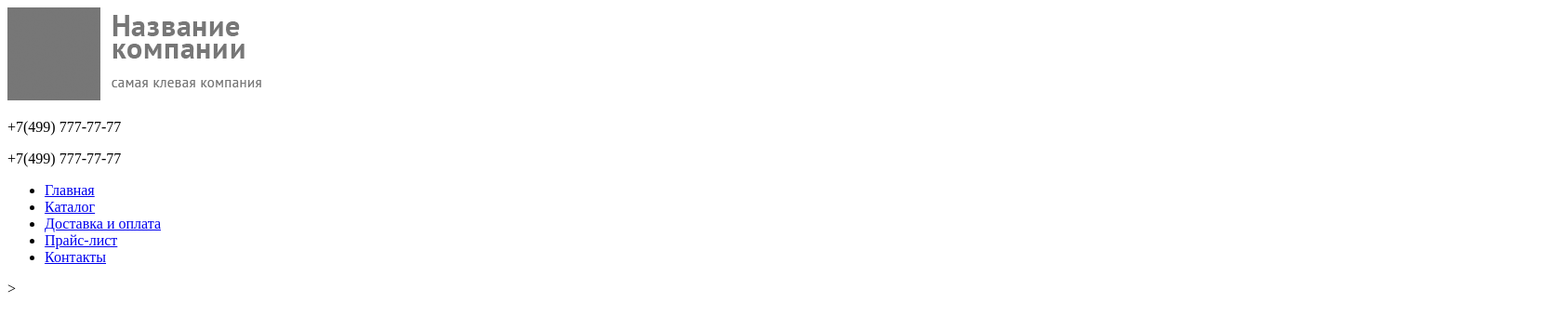
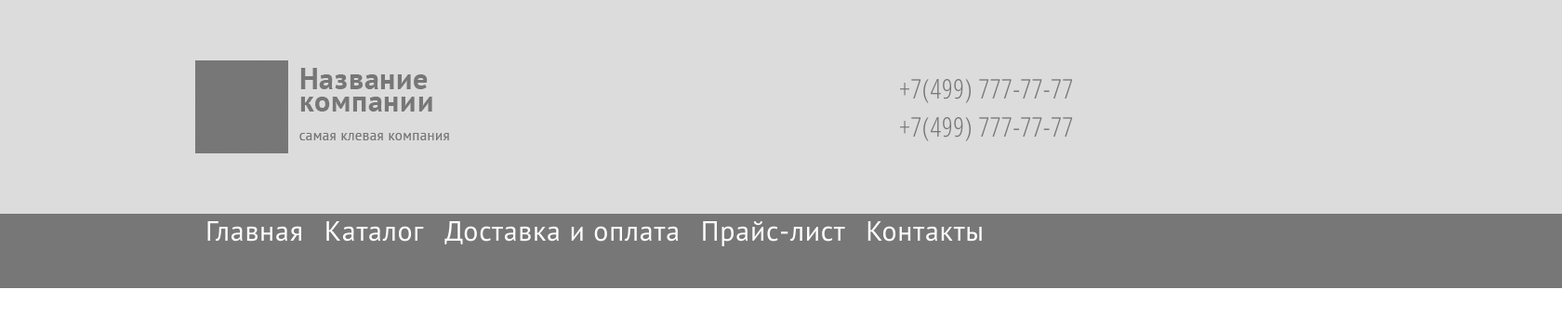
Before and after one commit to vloydd/HTML_project2, a plain HTML site: page index.html in a window 1280 px wide. Shown: the whole page at 93% size, 1680 px wide, since content can reach past the window. Drawn offline with Linux system fonts and the light colour scheme.

Commit message:
upate 10

```diff
--- a/css/style.css
+++ b/css/style.css
@@ -1,3 +1,119 @@
+@import url('https://fonts.googleapis.com/css2?family=PT+Sans&display=swap');
+
+@font-face {
+    font-family: 'Open Sans Condensed';
+    src: local('Open Sans Condensed Light'), local('OpenSansCondensed-Light'),
+        url('OpenSansCondensed-Light.woff2') format('woff2'),
+        url('OpenSansCondensed-Light.woff') format('woff');
+    font-weight: 300;
+    font-style: normal;
+    font-display: swap;
+}
+
+@font-face {
+    font-family: 'Open Sans Condensed';
+    src: local('Open Sans Condensed Light Italic'), local('OpenSansCondensed-LightItalic'),
+        url('OpenSansCondensed-LightItalic.woff2') format('woff2'),
+        url('OpenSansCondensed-LightItalic.woff') format('woff');
+    font-weight: 300;
+    font-style: italic;
+    font-display: swap;
+}
+
+@font-face {
+    font-family: 'Open Sans Condensed';
+    src: local('Open Sans Condensed Bold'), local('OpenSansCondensed-Bold'),
+        url('OpenSansCondensed-Bold.woff2') format('woff2'),
+        url('OpenSansCondensed-Bold.woff') format('woff');
+    font-weight: bold;
+    font-style: normal;
+    font-display: swap;
+}
+
+
+
 *{
+}
+body {
+    line-height: 22px;
+    font-family: 'PT Sans', sans-serif;
+    margin:0;
+}
+#container {
+}
+.head{
+}
+.headsection {
+    padding:  0 200px;
+    width: 100%;
+    background-color: #dcdcdc;
+}
+.headin980 {
+    padding: 65px 10px;
+    width: 980px;
+    margin: 0;
+}
+#logo {
+    height:100px;
+    width:273px;
+    margin-right: 225px;
 
 }
+.headcont {
+    display: flex;
+    align-items: center;
+}
+.contacts {
+    margin-left: 225px;
+    font-family: 'Open Sans Condensed', sans-serif!important;
+    font-size: 29px;
+    line-height: 41px;
+    font-weight: 300;
+    letter-spacing: 0.025em;
+    color: #767676;
+    width: 256px;
+    height: 82px;
+    text-align: center;
+}
+.contacts p {
+    margin: 0;
+}
+.barsection {
+    padding:  0 200px;
+    width: 100%;
+    background-color: #777777;
+}
+.barin980 {
+    padding: 0px 10px;
+    width: 980px;
+    height: 80px;
+}
+.navbar {
+    align-items: center;
+}
+.menu {
+    display: flex;
+    align-items: center;
+    padding: 0;
+    margin:0;
+    text-align: center;
+}
+.menu li {
+    align-items: center;
+    list-style: none;
+
+}
+.menu a {
+    text-align: justify;
+    align-items: center;
+    font-size: 30px;
+    line-height: 1.2;
+    font-weight: 400;
+    letter-spacing: 0.025em;
+    color: #ffffff;
+    text-decoration: none;
+    margin: 0 11px;
+}
+.menu a:hover {
+    text-decoration: underline;
+}
--- a/index.html
+++ b/index.html
@@ -10,9 +10,9 @@
     <div id="container">
         <header class="header">
             <div class="head">
+                <div class="headsection">
                     <div class="headin980">
-                    <div class="section">
-                        <div class="cont">
+                        <div class="headcont">
                             <img id="logo"
                                 src="img/logo.png"
                                 title="logo"
@@ -23,7 +23,9 @@
                             </div>
                         </div>
                     </div>
-                    <div class="section">
+                </div>
+                    <div class="barsection">
+                        <div class="barin980">
                             <div class="navbar">
                                 <nav class="left-nav" role="navigation">
                                     <ul class="menu">
@@ -38,8 +40,13 @@
                         </div>
                     </div>
                 </div>
+            </div>
         </header>
+        <slider class="slider"></slider>
+        <menu class="menu"></menu>
+        <content class="content"></content>
+        <footer class="footer"></footer>
     </div>
 </body>
 </html>
-<!--for new commit-->>
+<!--for new commit-->
```
Also changed, not shown: fonts/OpenSansCondensed-Bold.woff (added), fonts/OpenSansCondensed-Bold.woff2 (added), fonts/OpenSansCondensed-Light.woff (added), fonts/OpenSansCondensed-Light.woff2 (added), fonts/OpenSansCondensed-LightItalic.woff (added), fonts/OpenSansCondensed-LightItalic.woff2 (added), img/body_slider1.png (added), img/footerlogo.png (added). Lines whose indentation alone changed are shown as unchanged.
